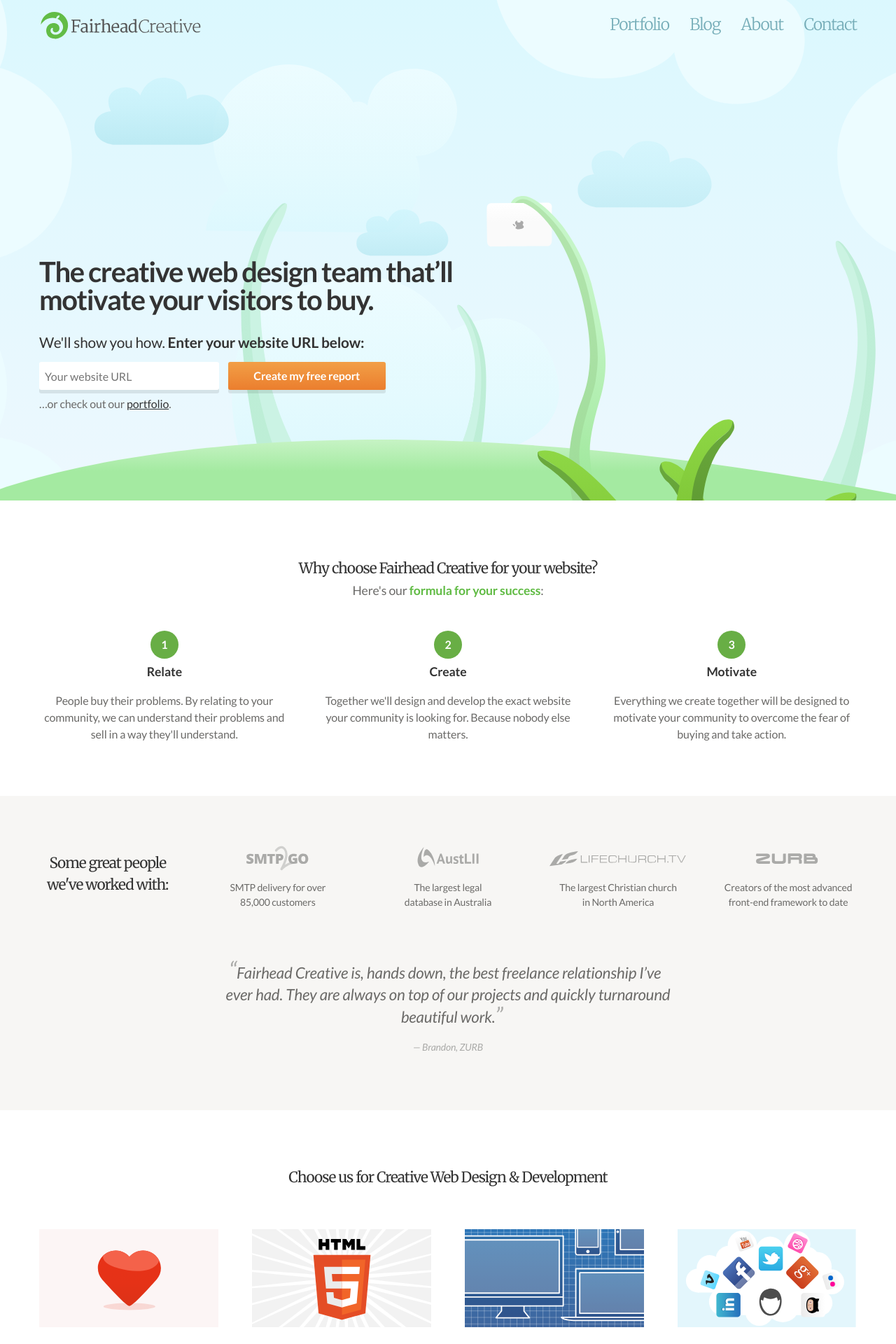
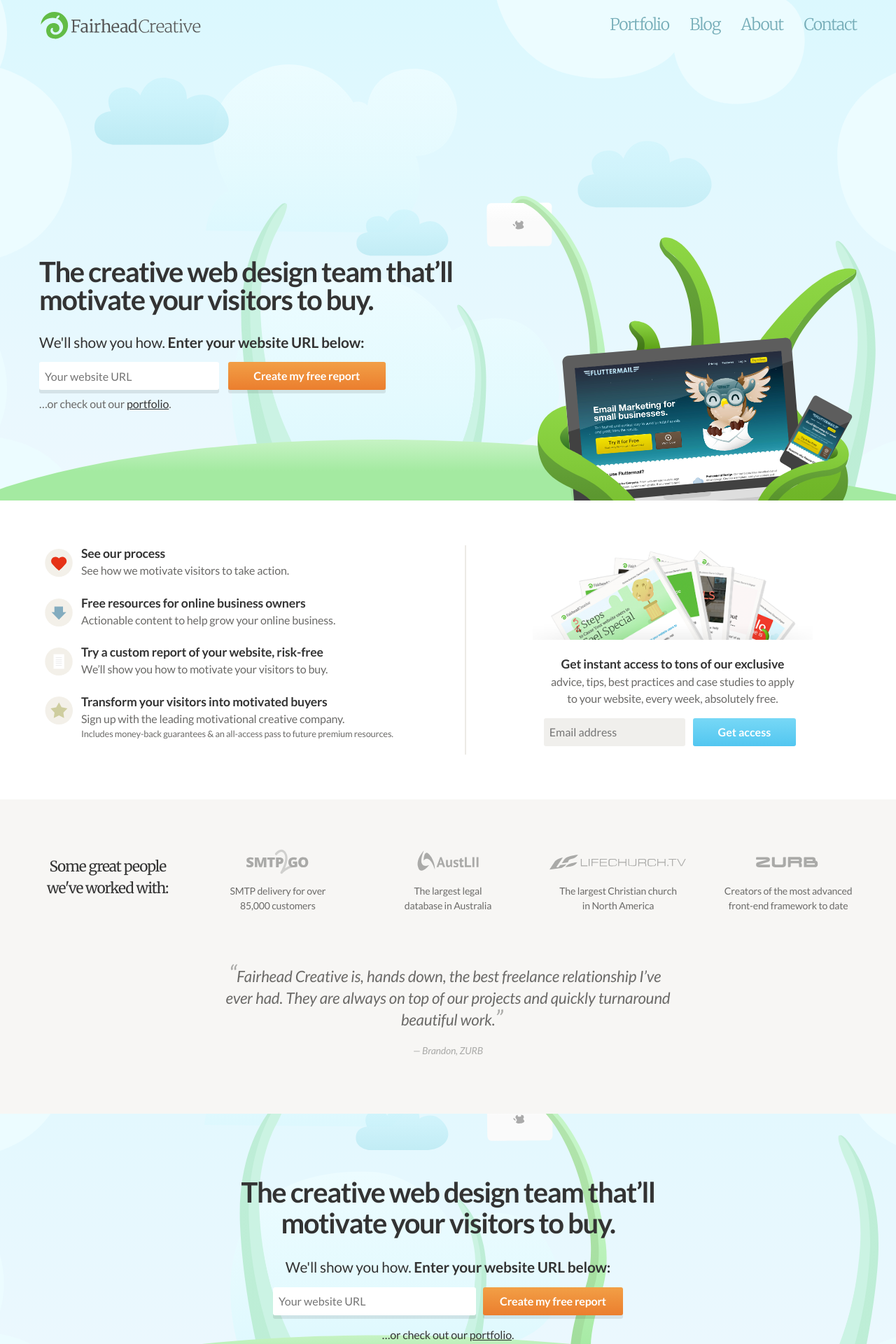
Before and after one commit to fairheadcreative/fairheadcreative, a Jekyll site: the page built from index.html, in a window 1280 px wide. Shown: the top 1920 px of the page at 70% size. Built offline with Jekyll 4.4.1, drawn with Linux system fonts in a browser that asks for light colours; Markdown is read by kramdown in place of the engine named in the settings; comment, search, counter and statistics services are not loaded; some of the changed text lies outside the part shown.

Commit message:
Add Options to homepage

```diff
--- a/_layouts/layout.html
+++ b/_layouts/layout.html
@@ -41,7 +41,7 @@
   <meta name="twitter:description" content="{{ page.content | strip_html | truncatewords: 20 }}">
   {% endif %}
 
-  <script src="/js/components/optimizely.js"></script>
+  <script src="//cdn.optimizely.com/js/2751050879.js"></script>
 
   <script type="text/javascript">
     window.heap=window.heap||[],heap.load=function(t,e){window.heap.appid=t,window.heap.config=e;var a=document.createElement("script");a.type="text/javascript",a.async=!0,a.src=("https:"===document.location.protocol?"https:":"http:")+"//cdn.heapanalytics.com/js/heap-"+t+".js";var n=document.getElementsByTagName("script")[0];n.parentNode.insertBefore(a,n);for(var o=function(t){return function(){heap.push([t].concat(Array.prototype.slice.call(arguments,0)))}},p=["clearEventProperties","identify","setEventProperties","track","unsetEventProperty"],c=0;c<p.length;c++)heap[p[c]]=o(p[c])};
--- a/_sass/_home.scss
+++ b/_sass/_home.scss
@@ -143,6 +143,140 @@
   strong {
     color: #60bb44;
     font-weight: 900;
+  }
+}
+
+#options {
+
+  #choices {
+    @include media($large-screen) {
+      @include span-columns(6);
+    }
+  }
+
+  #access {
+    text-align: center;
+    border-top: 2px solid $base-border-color;
+    padding-top: 2em;
+    margin-top: 1em;
+    padding-left: 2em;
+
+    @include media($large-screen) {
+      @include span-columns(6);
+      border-top: none;
+      border-left: 2px solid $base-border-color;
+      padding-top: 0;
+      margin-top: 0;
+    }
+
+    h3 {
+      margin-bottom: 2px;
+    }
+
+    p {
+      max-width: 22em;
+      margin: 0 auto 1em;
+    }
+
+    .subscribe-result {
+      clear: both;
+    }
+
+    @include media($medium-screen) {
+      form {
+        max-width: 70%;
+        margin: 0 auto;
+      }
+    }
+
+    @include media($large-screen) {
+      input[type="email"] {
+        width: 55%;
+        float: left;
+      }
+
+      input[type="submit"] {
+        width: 40%;
+        float: right;
+        box-shadow: none;
+      }
+    }
+  }
+
+  a h3 {
+    margin: 0;
+    display: inline-block;
+  }
+
+  a p,
+  a small {
+    color: $base-font-color;
+    margin: 0;
+  }
+
+  a small {
+    display: block;
+  }
+
+  .formula,
+  .resources,
+  .report,
+  .retainer {
+    border-radius: $base-border-radius;
+
+    @include media(max-width $medium-screen) {
+      border-bottom: 2px solid $base-border-color;
+    }
+
+    @include media($medium-screen) {
+      &:hover {
+        background: lighten($base-accent-color, 46);
+      }
+    }
+
+    @include media(min-width $medium-screen max-width $large-screen) {
+      max-width: 450px;
+      margin: 0 auto;
+    }
+
+    a {
+      display: block;
+      background-position: .5em 1em;
+      background-repeat: no-repeat;
+      background-size: 40px;
+      padding: 1em .5em 1em 60px;
+
+      @include media($medium-screen) {
+        padding: .7em .5em .7em 60px;
+      }
+    }
+  }
+
+  .formula a {
+    margin-top: -0.7em;
+    background-image: url('/images/home/home-icons-01.svg');
+  }
+
+  .resources a {
+    background-image: url('/images/home/home-icons-02.svg');
+  }
+
+  .report a {
+    background-image: url('/images/home/home-icons-03.svg');
+  }
+
+  .retainer {
+    a {
+      background-image: url('/images/home/home-icons-04.svg');
+    }
+
+    @include media(max-width $medium-screen) {
+      border: none;
+
+      a {
+        padding-bottom: 0;
+      }
+    }
   }
 }
 
--- a/css/screen.scss
+++ b/css/screen.scss
@@ -377,3 +377,43 @@
     }
   }
 }
+
+//-------------------------------------
+
+#resource-list {
+  @include row;
+
+  a {
+    @include span-columns(6);
+    margin-bottom: 1em;
+    border: $base-border;
+
+    @include media(max-width $medium-screen) {
+      &:nth-child(2n) {
+        @include omega;
+      }
+    }
+
+    @include media($medium-screen) {
+      @include span-columns(3);
+      margin-bottom: 3em;
+
+      &:nth-child(4n) {
+        @include omega;
+      }
+    }
+
+    &:hover {
+      opacity: .7;
+    }
+  }
+
+  img {
+    width: 100%;
+    margin-bottom: -6px;
+  }
+
+  h4 {
+    display: none;
+  }
+}
--- a/index.html
+++ b/index.html
@@ -20,29 +20,47 @@
 </header>
 </div>
 
-<section id="formula" class="container group">
-  <header>
-    <h2>Why choose Fairhead Creative for your website?</h2>
-    <p class="lead">Here's our <strong>formula for your success</strong>:</p>
-  </header>
+<section id="options" class="container group">
+  <ul id="choices">
+    <li class="formula">
+      <a href="/process/" onclick="ga('send', 'event', 'Home', 'Click', 'Home Process');">
+        <h3>See our process</h3>
+        <p>See how we motivate visitors to take action.</p>
+      </a>
+    </li>
+    <li class="resources">
+      <a href="/resources/" onclick="ga('send', 'event', 'Home', 'Click', 'Home Resources');">
+        <h3>Free resources for online business owners</h3>
+        <p>Actionable content to help grow your online business.</p>
+      </a>
+    </li>
+    <li class="report">
+      <a href="javascript:void(0);" class="strap-submit" onclick="ga('send', 'event', 'Home', 'Click', 'Home Report');">
+        <h3>Try a custom report of your website, risk-free</h3>
+        <p>We’ll show you how to motivate your visitors to buy.</p>
+      </a>
+    </li>
+    <li class="retainer">
+      <a href="/project-planner/" onclick="ga('send', 'event', 'Home', 'Click', 'Home Project');">
+        <h3>Transform your visitors into motivated buyers</h3>
+        <p>Sign up with the leading motivational creative company.</p>
+        <small>Includes money-back guarantees & an all-access pass to future premium resources.</small>
+      </a>
+    </li>
+  </ul>
 
-  <article>
-    <div class="number">1</div>
-    <h3>Relate</h3>
-    <p>People buy their problems. By relating to your community, we can understand their problems and sell in a way they'll understand.</p>
-  </article>
+  <div id="access">
+    <img src="/images/blog/blog-subscribe.png" alt="Fairhead Creative Web Design" width="400">
+    <h3>Get instant access to tons of our exclusive</h3>
+    <p>advice, tips, best practices and case studies to apply to your website, every week, absolutely free.</p>
+    <form action="//adamfairhead.us8.list-manage.com/subscribe/post-json?u=078c568914b24026a4a24cbc8&amp;id=56a7df1be0" method="post" id="mc-embedded-subscribe-form" name="mc-embedded-subscribe-form" class="blog-title-form" target="_blank" novalidate>
+      <input type="email" value="" name="EMAIL" class="required email" id="mce-EMAIL" placeholder="Email address" />
+      <div style="position: absolute; left: -5000px;"><input type="text" name="b_078c568914b24026a4a24cbc8_56a7df1be0" tabindex="-1" value=""></div>
+      <input type="submit" value="Get access" name="subscribe" id="mc-embedded-subscribe" class="button secondary" onclick="ga('send', 'event', 'Home', 'Click', 'Home Subscribe Digest');" />
+    </form>
 
-  <article>
-    <div class="number">2</div>
-    <h3>Create</h3>
-    <p>Together we'll design and develop the exact website your community is looking for. Because nobody else matters.</p>
-  </article>
-
-  <article>
-    <div class="number">3</div>
-    <h3>Motivate</h3>
-    <p>Everything we create together will be designed to motivate your community to overcome the fear of buying and take action.</p>
-  </article>
+    <div class="subscribe-result"></div>
+  </div>
 </section>
 
 <section id="quotes" class="group">
@@ -79,7 +97,8 @@
     </blockquote>
   </div>
 </section>
-
+<div class="finish">
+<!--
 <section id="creative-web-design" class="container group">
   <header>
     <h2>Choose us for Creative Web Design &amp; Development</h2>
@@ -201,7 +220,7 @@
     </article>
   </section>
 </div>
-
+-->
 <section id="closing-strapline">
   <div class="container">
     <h2>The creative web design team that’ll motivate your visitors to buy.</h2>
@@ -213,6 +232,7 @@
     <p class="alternative">…or check out our <a href="/portfolio/" onclick="ga('send', 'event', 'Home', 'Click', 'Home Portfolio');">portfolio</a>.</p>
   </div>
 </section>
+</div>
 
 <div class="modal-wrapper" id="key-modal">
   <div class="modal-overlay"></div>
```
Also changed, not shown: resources.html (added, +44 -0 lines), images/home/home-icons-01.svg (added), images/home/home-icons-02.svg (added), images/home/home-icons-03.svg (added), images/home/home-icons-04.svg (added), images/resources/resource-checklist.png (added), images/resources/resource-landing-1.png (added), images/resources/resource-personas.png (added), images/resources/resource-terminology.png (added), images/resources/resource-tweaks.png (added), images/resources/resource-usertesting.png (added), images/resources/xlanding-1-stand.png (added), uploads/2015-04-20-special/product-special.png (added).
